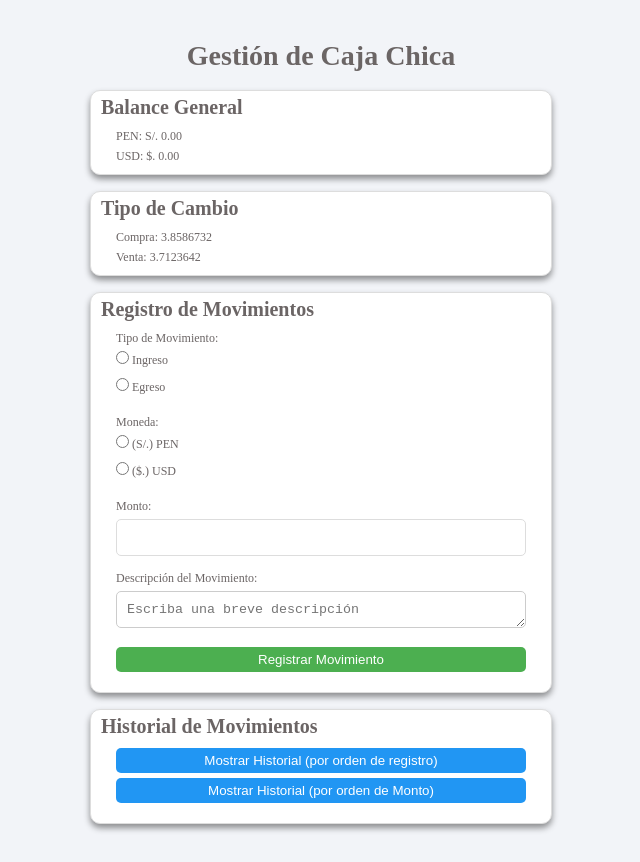
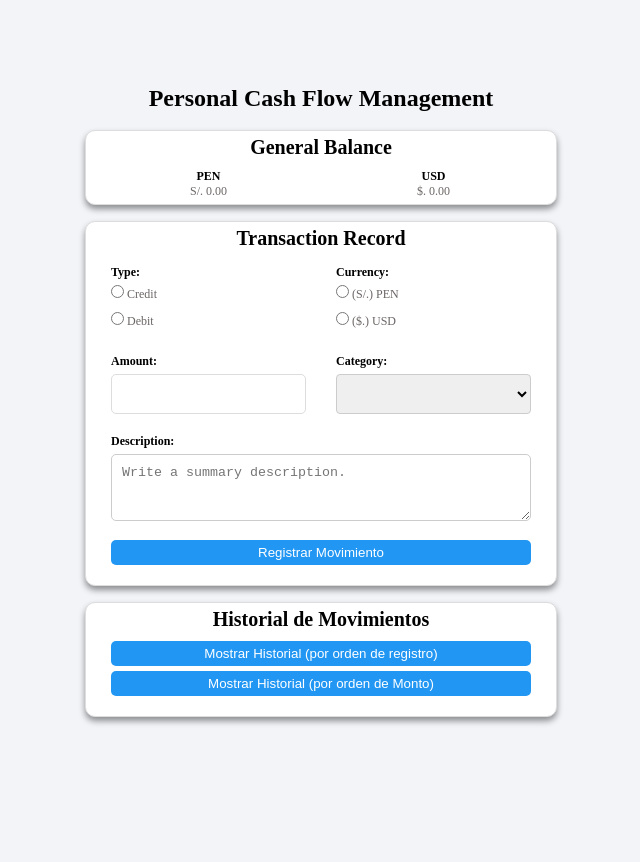
Before and after one commit to NiceNoise/personal-budget, a plain HTML site: page index.html in a window 1280 px wide. Shown: the whole page, without its empty margins (319-959 px from the left). After the commit the page ends 800 px from the top, so only its background shows below. Drawn offline with Linux system fonts and the light colour scheme.

Commit message:
feat: avance 1 mejora interfaz

```diff
--- a/CSS/styles.css
+++ b/CSS/styles.css
@@ -8,9 +8,10 @@
     --font-color-main: rgb(107, 101, 101);
     --font-color-h1: black;
     --font-color-h2: black;
+    --font-color-subtitle: black;
 
-    --boton-color-registro:#4CAF50;
-    --boton-color-historial:#2196F3;;
+    --boton-color-registro:#2196F3;
+    --boton-color-historial:#2196F3;
 
     --border-radius-contenedor: 10px;
     --border-radius-input: 5px;
@@ -29,7 +30,6 @@ body {
     color: var(--font-color-main);
 
     background-color: var(--background-color-main);
-
     display: flex;
     justify-content: center;
     align-items: center;
@@ -66,6 +66,7 @@ section{
     border: 1px solid #ddd;
 
     padding-left: 10px;
+    padding-right: 10px;
     padding-top: 5px;
     padding-bottom: 5px;
 
@@ -78,40 +79,35 @@ section{
 
 h1 {
     text-align: center;
-    font-size: 1.75rem;
-    color: var(--font--color-h1);
+    font-size: 1.50rem;
+    color: var(--font-color-h1);
 
     margin-top: 10px;
     margin-bottom: 10px;
 }
 
 h2 {
-    text-align: left;
+    text-align: center;
     font-size: 1.25rem;
-    color: var(--font--color-h2);
+    color: var(--font-color-h2);
 
     margin-bottom: 10px;
 }
 
-.pInfo {
-    margin-left: 15px;
-    margin-top: 5px;
-    margin-bottom: 5px;
-}
-
-.pOpcion {
+.option {
     margin-left: 0px;
     margin-top: 5px;
     margin-bottom: 5px;
+
+    color: var(--font-color-subtitle);
+    font-weight: bold;
 }
 
 
 .form-group {
     margin-left: 15px;
-    margin-right: 25px;
-
+    margin-right: 15px;
     margin-bottom: 15px;
-
 }
 
 .radio-group {
@@ -217,3 +213,41 @@ label {
 .extra-balance{
     color: green;
 }
+
+.balance-table {
+    width: 100%; /* Ocupa todo el ancho del contenedor */
+    border-collapse: collapse; /* Elimina espacios entre celdas */
+}
+
+.balance-head, .balance-detail {
+    width: 33.33%; /* Distribuye las columnas en partes iguales */
+    text-align: center; /* Centra el texto en las celdas */
+    padding: 0px; /* Añade algo de padding para mejorar la legibilidad */
+   /* border: 1px solid #234 */
+}
+
+.balance-head{
+    color: var(--font-color-subtitle);
+    font-weight: bold; /* Hace el texto de los encabezados más grueso */
+}
+
+.transaction-table {
+    width: 100%; /* Ocupa todo el ancho del contenedor */
+    border-collapse: collapse; /* Elimina espacios entre celdas */
+}
+
+.transaction-detail {
+    width: 50%; /* Distribuye las columnas en partes iguales */
+    text-align: left; /* Centra el texto en las celdas */
+    padding: 0px; /* Añade algo de padding para mejorar la legibilidad */
+    /*border: 1px solid #234;*/
+}
+
+.box-option {
+    width: 100%;
+    height: 40px;
+    padding: 5px 10px;
+    /*font-size: 16px;*/
+    border: 1px solid #ccc;
+    border-radius: 4px;
+}
--- a/JS/utils.js
+++ b/JS/utils.js
@@ -48,3 +48,70 @@ function semaforoDolares(monto){
           break;;
       }
 }
+
+
+
+//----------------------------------------------------------------
+//---------------- Inicio: Category Dinámico ---------------------
+//----------------------------------------------------------------
+
+document.addEventListener('DOMContentLoaded', () => {
+
+  //variables DOM
+  const typeTransaction = document.querySelectorAll('input[name="type"]');
+  const selectCategory = document.getElementById('category');
+
+  // Categorías definidas
+  const categories = {
+      credit: [
+          { value: 'salary', text: 'Salary' },
+          { value: 'investments', text: 'Investments' },
+          { value: 'freelance', text: 'Freelance' },
+          { value: 'others', text: 'Others' }
+      ],
+      debit: [
+          { value: 'feeding', text: 'Feeding' },
+          { value: 'transport', text: 'Transport' },
+          { value: 'services', text: 'Services' },
+          { value: 'rent', text: 'Rent' },
+          { value: 'outfit', text: 'Outfit' },
+          { value: 'studies', text: 'Studies' },
+          { value: 'entertainment', text: 'Entertainment' },
+          { value: 'others', text: 'Others' }
+      ]
+  };
+
+  // Función para actualizar las categorías
+  function updateCategory(type) {
+      // Limpiar select actual
+      selectCategory.innerHTML = '';
+
+      // Cargar categorías según el tipo de movimiento
+      categories[type].forEach(category => {
+          const option = document.createElement('option');
+          option.value = category.value;
+          option.textContent = category.text;
+          selectCategory.appendChild(option);
+      });
+  }
+
+  // Agregar evento a los radio buttons
+  typeTransaction.forEach(radio => {
+      radio.addEventListener('change', (e) => {
+          if (e.target.checked) {
+            updateCategory(e.target.value);
+          }
+      });
+  });
+
+  // Inicializar con categorías de ingreso
+  const selectedRadio = document.querySelector('input[name="type"]:checked');
+  if (selectedRadio) {
+      updateCategory(selectedRadio.value);
+  }
+
+});
+
+//----------------------------------------------------------------
+//---------------- Fin: Category Dinámico ---------------------
+//----------------------------------------------------------------
--- a/index.html
+++ b/index.html
@@ -7,63 +7,74 @@
 </head>
 <body>
     <main class="container">
-        <h1>Gestión de Caja Chica</h1>
+        <h1>Personal Cash Flow Management</h1>
 
         <section>
-            <h2>Balance General</h2>
-            <p class="pInfo" id="balanceSoles">PEN: S/. 0.00</p>
-            <p class="pInfo" id="balanceDolares">USD: $. 0.00</p>
+            <h2>General Balance</h2>
+            <table class="balance-table">
+                <thead>
+                    <tr>
+                        <th class="balance-head">PEN</th>
+                        <th class="balance-head">USD</th>
+                    </tr>
+                </thead>
+                <tbody>
+                    <tr>
+                        <td class="balance-detail">S/. 0.00</td>
+                        <td class="balance-detail">$. 0.00</td>
+                    </tr>
+                </tbody>
+            </table>
         </section>
 
         <section>
-            <h2>Tipo de Cambio</h2>
-            <p class="pInfo" id="tipoCambioCompra">Compra: 3.8586732</p>
-            <p class="pInfo" id="tipoCambioVenta">Venta: 3.7123642</p>
+            <h2>Transaction Record</h2>
 
-        </section>
+            <form id="transactionForm">
 
-        <section>
-            <h2>Registro de Movimientos</h2>
-
-            <form id="formularioMovimiento">
-
+                <table class="transaction-table">
+                    <tbody>
+                        <tr>
+                            <td class="transaction-detail">
                                 <div class="form-group">
-                    <p class="pOpcion">Tipo de Movimiento:</p>
+                                    <p class="option">Type:</p>
                                     <div class="radio-group">
-                        <label>
+                                        <label for="credit">
                                             <input
                                                 type="radio"
-                                name="tipoMovimiento"
-                                value="ingreso"
+                                                name="type"
+                                                value="credit"
                                                 required
-                            > Ingreso
+                                            > Credit
                                         </label>
-                        <label>
+                                        <label for="debit">
                                             <input
                                                 type="radio"
-                                name="tipoMovimiento"
-                                value="egreso"
+                                                name="type"
+                                                value="debit"
                                                 required
-                            > Egreso
+                                            > Debit
                                         </label>
                                     </div>
                                 </div>
 
+                            </td>
+                            <td class="transaction-detail">
                                 <div class="form-group">
-                    <p class="pOpcion">Moneda:</p>
+                                    <p class="option">Currency:</p>
                                     <div class="radio-group">
-                        <label>
+                                        <label for="PEN">
                                             <input
                                                 type="radio"
-                                name="moneda"
+                                                name="currency"
                                                 value="PEN"
                                                 required
                                             > (S/.) PEN
                                         </label>
-                        <label>
+                                        <label for="USD">
                                             <input
                                                 type="radio"
-                                name="moneda"
+                                                name="currency"
                                                 value="USD"
                                                 required
                                             > ($.) USD
@@ -71,25 +82,44 @@
                                     </div>
                                 </div>
 
+                            </td>
+                        </tr>
+                        <tr>
+                            <td class="transaction-detail">
                                 <div class="form-group">
-                    <label for="monto">Monto:</label>
+                                    <p class="option">Amount:</p>
                                     <input
+                                        class="box-option"
                                         type="number"
-                        id="monto"
-                        name="monto"
+                                        id="amount"
+                                        name="amount"
                                         step="0.01"
                                         min="0"
                                         required
                                     >
                                 </div>
 
+                            </td>
+                            <td class="transaction-detail">
                                 <div class="form-group">
-                    <label for="descripcion">Descripción del Movimiento:</label>
+                                    <p class="option">Category:</p>
+                                    <select class="box-option" id="category" name="category">
+                                        <!-- Las opciones se cargarán dinámicamente -->
+                                    </select>
+                                </div>
+
+                            </td>
+                        </tr>
+                    </tbody>
+                </table>
+
+                <div class="form-group">
+                    <p class="option">Description:</p>
                     <textarea
-                        id="descripcion"
-                        name="descripcion"
-                        rows="1"
-                        placeholder="Escriba una breve descripción"
+                        id="description"
+                        name="description"
+                        rows="3"
+                        placeholder="Write a summary description."
                         required
                     ></textarea>
                 </div>
```
Lines whose indentation alone changed are shown as unchanged.
